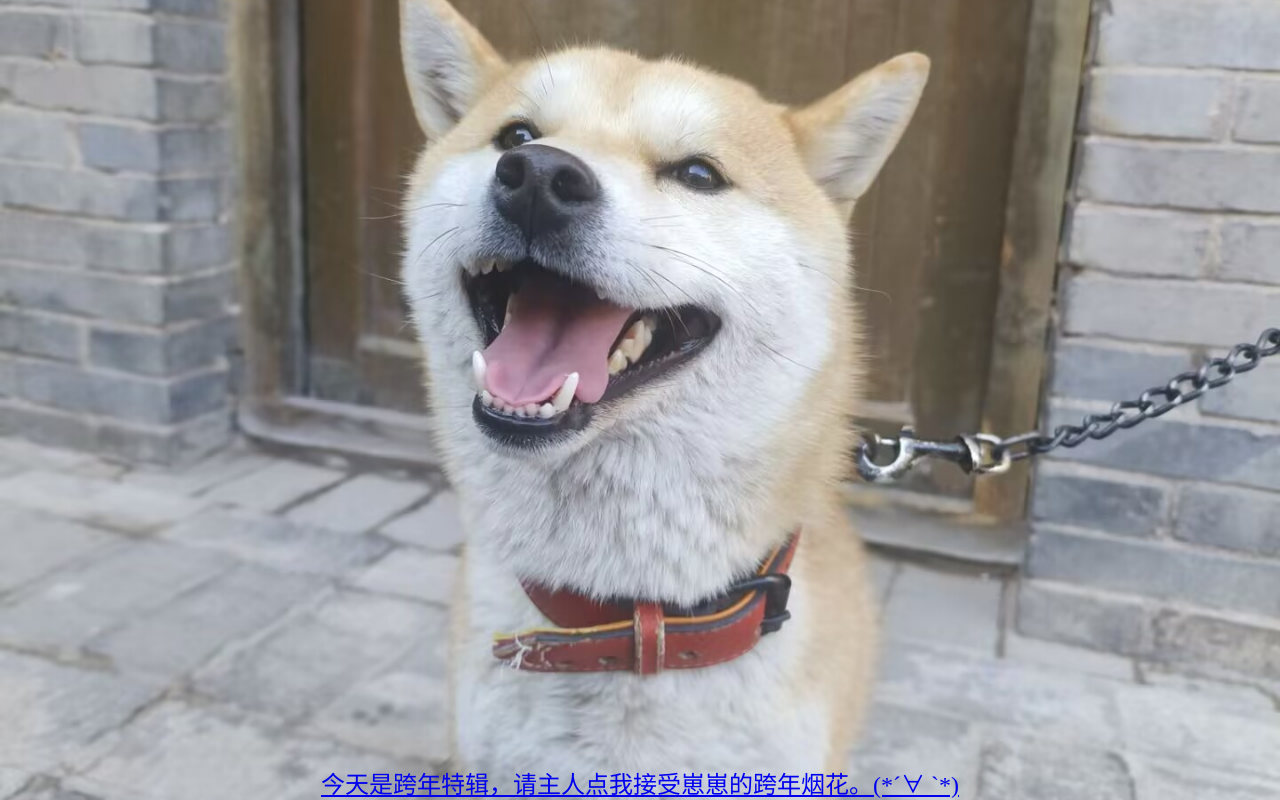
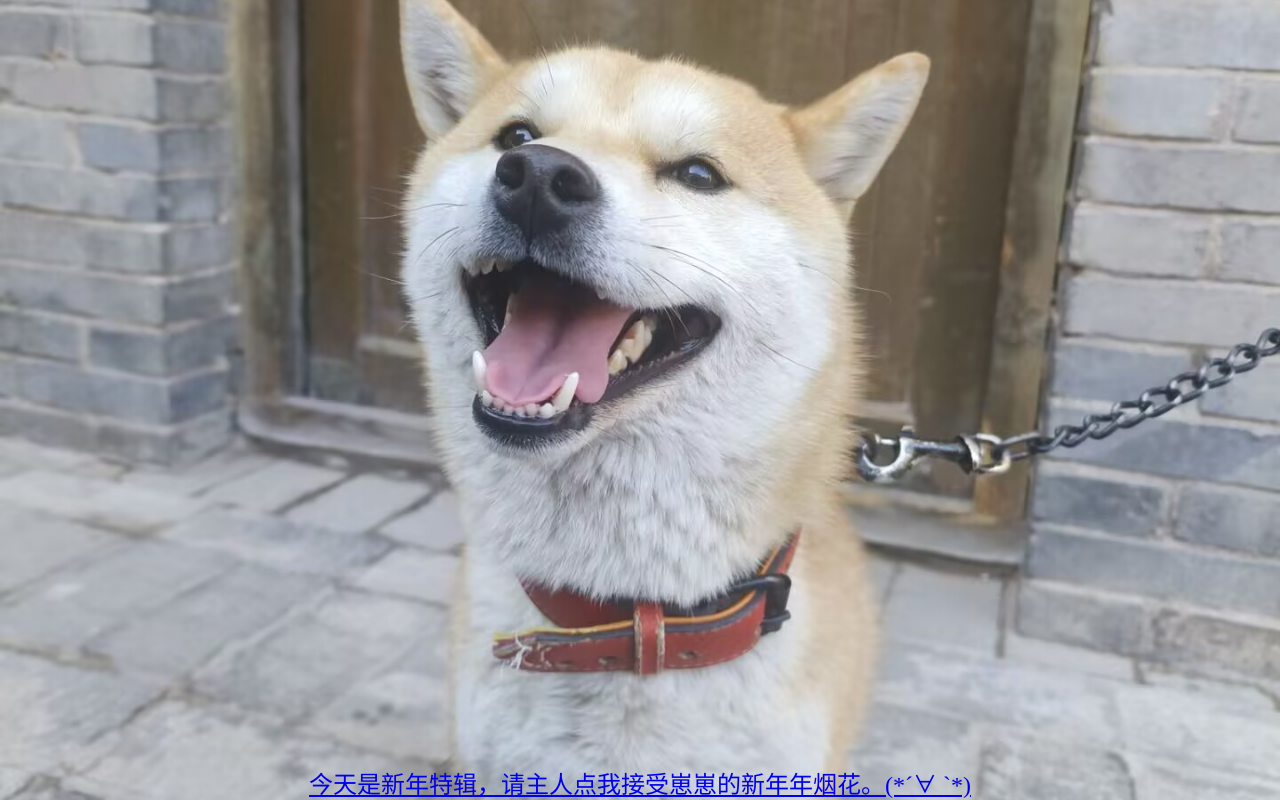
Before and after one commit to zaizaiaifancuo/zaizai, a plain HTML site: page index.html in a window 1280 px wide. Drawn offline with Linux system fonts and the light colour scheme.

Commit message:
Update index.html

```diff
--- a/index.html
+++ b/index.html
@@ -60,7 +60,7 @@
         </div>
     </div>
     <script>
-        const text = "今天是跨年特辑，请主人点我接受崽崽的跨年烟花。(*´∀ ˋ*) ";
+        const text = "今天是新年特辑，请主人点我接受崽崽的新年年烟花。(*´∀ ˋ*) ";
         const descriptionElement = document.getElementById('imageDescription');
         const linkURL = "https://likecheese.github.io/likecheese1/"; // 设置你的目标URL
         let index = 0;
```
